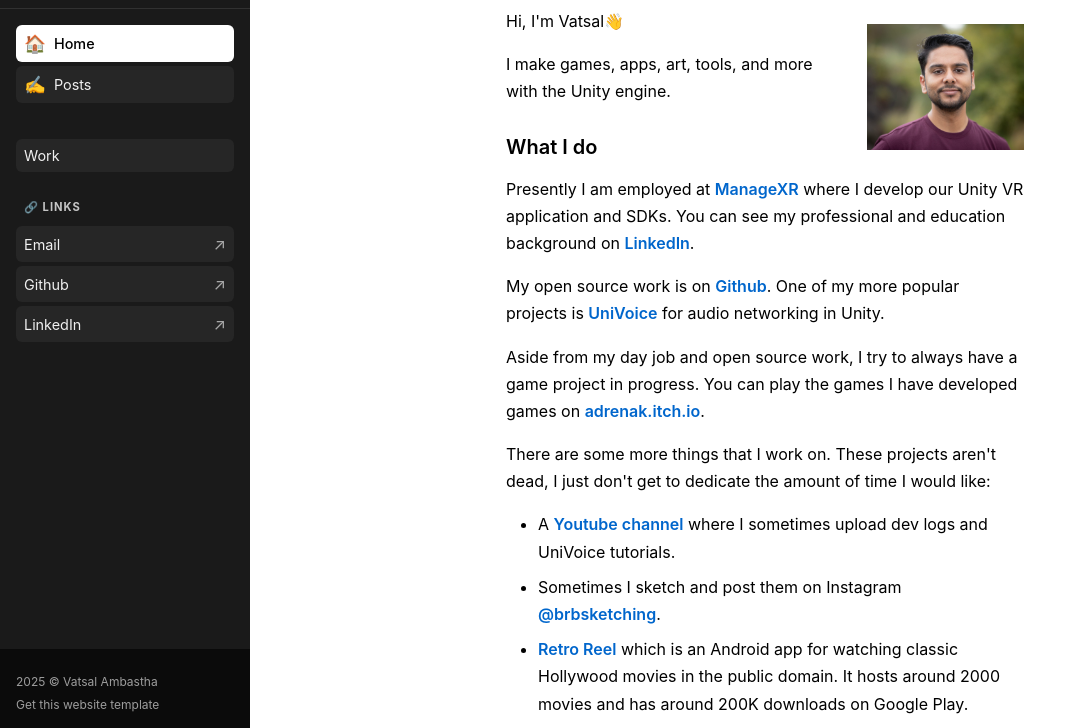
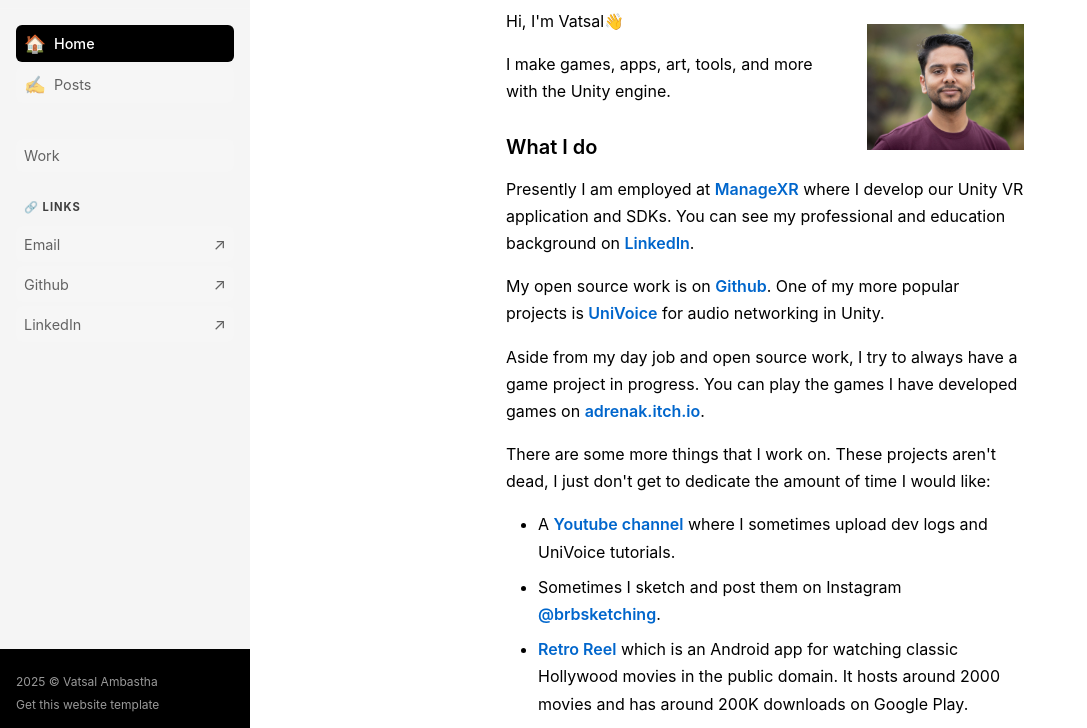
Before and after one commit to adrenak/adrenak.github.io, a website: page index.html in a window 1280 px wide. Shown: the part 72-800 px from the top of the page, without its empty margins (0-1087 px from the left). Drawn offline with nearby package versions, Linux system fonts and the light colour scheme.

Commit message:
Revert to original theme

```diff
--- a/styles/theme.css
+++ b/styles/theme.css
@@ -31,28 +31,28 @@
 
 /* Sidebar background color */
 .sidebar {
-    background-color: #1a1a1a;
+    background-color: #f5f5f5;
 }
 
 /* Sidebar text colors - idle state */
 .sidebar-header h1 {
-    color: rgb(240, 240, 240);
+    color: rgb(0, 0, 0);
 }
 
 .nav-link {
-    color: rgba(240, 240, 240, 1);
+    color: rgba(0, 0, 0, 0.6);
 }
 
 .external-icon {
-    color: rgb(255, 255, 255);
+    color: rgba(0, 0, 0, 1);
 }
 
 .section-title {
-    color: rgba(255, 255, 255, 0.75);
+    color: rgba(0, 0, 0, 0.75);
 }
 
 .sidebar-footer {
-    background-color: #0b0b0b;
+    background-color: #000000;
 }
 
 .footer-text,
@@ -72,12 +72,12 @@
 
 /* Sidebar text colors - selected/active state */
 .nav-link.active {
-    background-color: #ffffff;
-    color: rgb(0, 0, 0);
+    background-color: #000000;
+    color: rgb(255, 255, 255);
 }
 
 .nav-link.active:hover {
-    color: rgb(0, 0, 0, 0.6);
+    background-color: #000000;
 }
 
 /* ============================================
```
